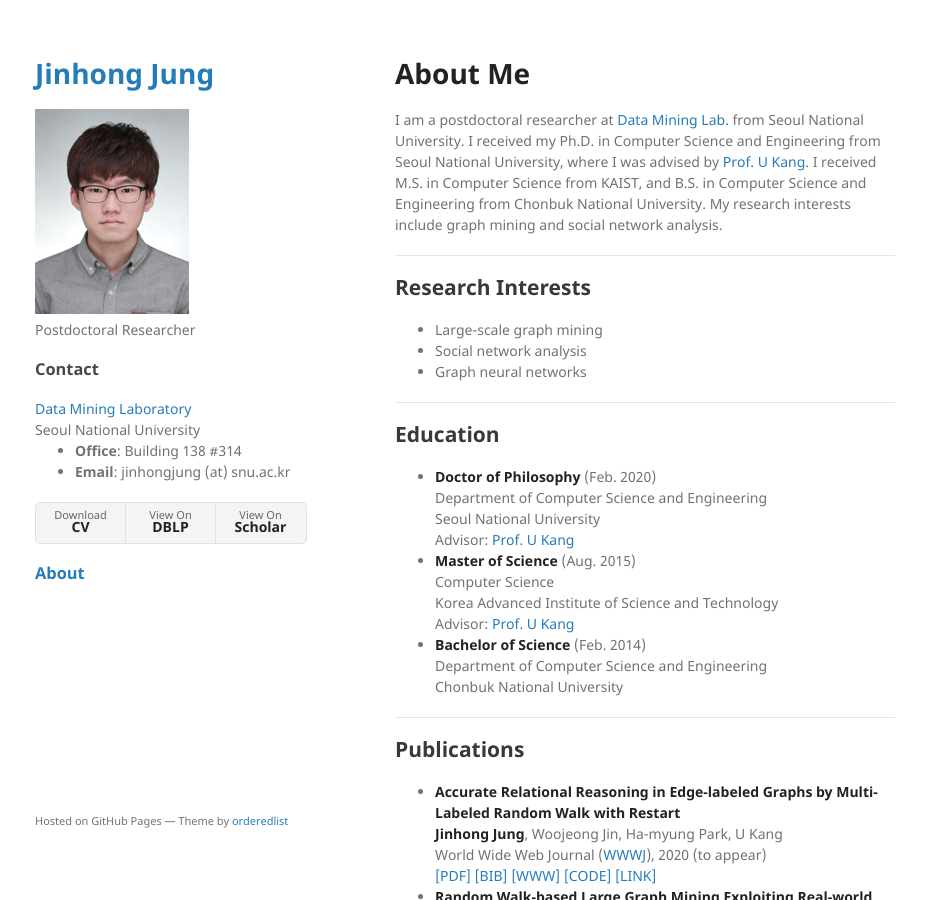
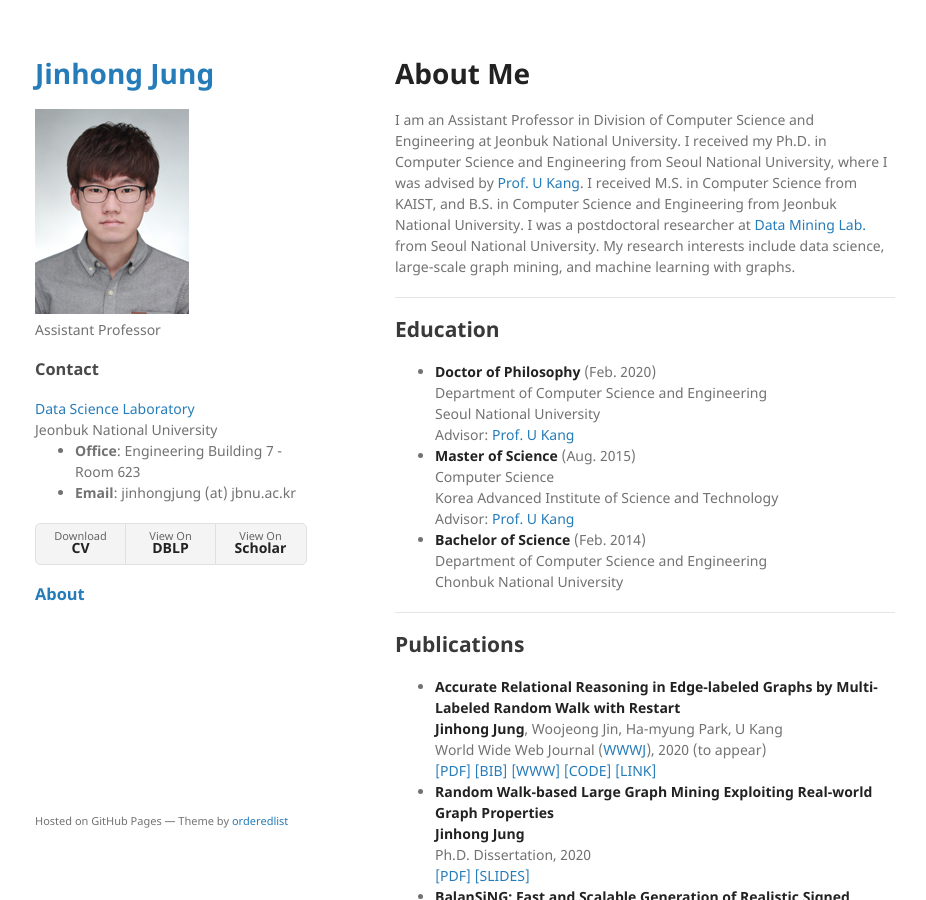
Before and after one commit to jinhongjung/jinhongjung.github.io, a Jekyll site: the page built from index.md, in a window 1280 px wide and 900 px high. Shown: the whole window, without its empty margins (175-1101 px from the left). Built offline with Jekyll 4.4.1, drawn with Linux system fonts in a browser that asks for light colours; our own code applies the rules of GitHub Pages for plain Markdown files.

Commit message:
modify files

```diff
--- a/_config.yml
+++ b/_config.yml
@@ -1,6 +1,6 @@
 title: Jinhong Jung
 logo: /assets/img/jinhongjung.png
-description: Postdoctoral Researcher
+description: Assistant Professor
 show_downloads: true
 google_analytics:
 theme: jekyll-theme-minimal
--- a/_layouts/default.html
+++ b/_layouts/default.html
@@ -41,11 +41,11 @@
         {% endif %}-->
 
 		<h3>Contact</h3>
-		<a href="https://datalab.snu.ac.kr">Data Mining Laboratory</a></br>
-		Seoul National University</br>
+		<a href="">Data Science Laboratory</a></br>
+		Jeonbuk National University</br>
 		<ul>
-			<li><b>Office</b>: Building 138 #314 </li>
-			<li><b>Email</b>: jinhongjung (at) snu.ac.kr </li>
+			<li><b>Office</b>: Engineering Building 7 - Room 623 </li>
+			<li><b>Email</b>: jinhongjung (at) jbnu.ac.kr </li>
 		</ul>
 
         {% if site.show_downloads %}
--- a/index.md
+++ b/index.md
@@ -3,20 +3,12 @@ layout: default
 ---
 
 # About Me
-I am a postdoctoral researcher at [Data Mining Lab.](https://datalab.snu.ac.kr) from Seoul National University.
+I am an Assistant Professor in Division of Computer Science and Engineering at Jeonbuk National University.
 I received my Ph.D. in Computer Science and Engineering from Seoul National University,
 where I was advised by [Prof. U Kang](https://datalab.snu.ac.kr/~ukang/).
-I received M.S. in Computer Science from KAIST, and B.S. in Computer Science and Engineering from Chonbuk National University.
-My research interests include graph mining and social network analysis.
-
-
-
-* * *
-
-## Research Interests
-* Large-scale graph mining
-* Social network analysis
-* Graph neural networks
+I received M.S. in Computer Science from KAIST, and B.S. in Computer Science and Engineering from Jeonbuk National University.
+I was a postdoctoral researcher at [Data Mining Lab.](https://datalab.snu.ac.kr) from Seoul National University.
+My research interests include data science, large-scale graph mining, and machine learning with graphs.
 
 * * *
 
```
